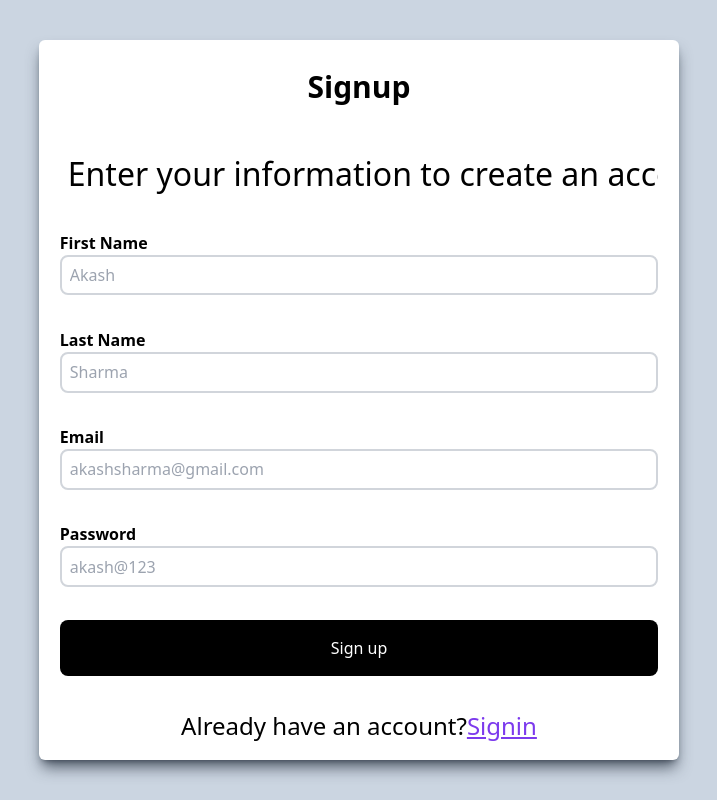
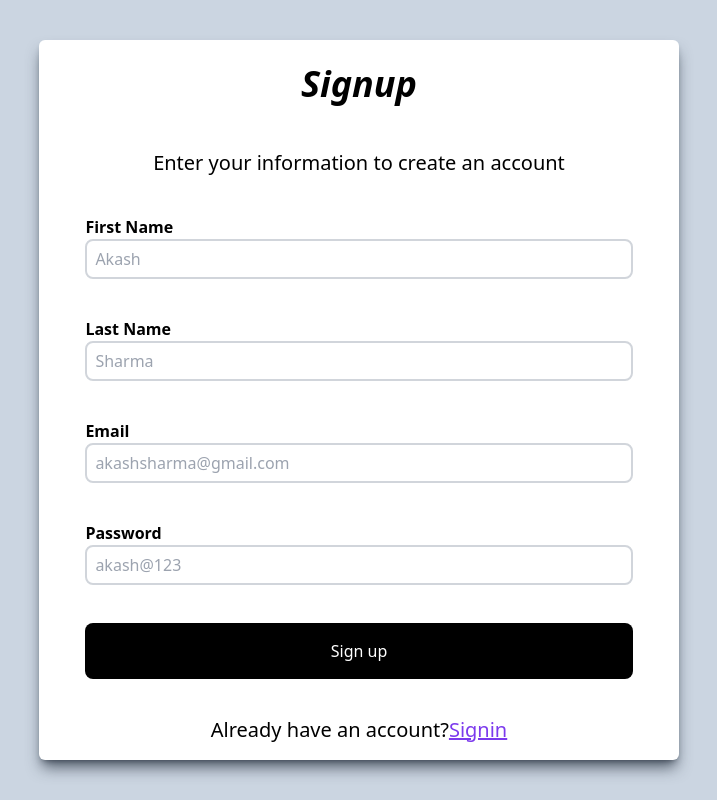
Before and after one commit to aakashsharma003/PaytmWeb, a React (Vite) app in the folder frontend/: page / in a window 1280 px wide. Shown: the whole page, without its empty margins (281-998 px from the left). Built offline with nearby package versions, Linux system fonts and the light colour scheme.

Commit message:
fixing signup & signin page

```diff
--- a/frontend/src/components/BottomWarning.jsx
+++ b/frontend/src/components/BottomWarning.jsx
@@ -2,7 +2,7 @@ import { useNavigate } from "react-router-dom";
 export const BottomWarning = ({ label, renderheading, render }) => {
   const navigate = useNavigate();
   return (
-    <div className="text-[2vh] flex justify-center items-center md:text-[3vh] px-[0.5vw] text-center text-black w-full">
+    <div className="text-lg flex justify-center items-center md:text-xl px-[0.5vw] text-center text-black w-full">
       <div>{label}</div>
       <div
         onClick={() => {
--- a/frontend/src/components/Heading.jsx
+++ b/frontend/src/components/Heading.jsx
@@ -1,6 +1,6 @@
 const Heading = ({ label }) => {
   return (
-    <div className="text-2xl font-semibold px-[1vw] py-[1vw] text-center  md:text-3xl">
+    <div className="text-4xl font-bold px-[1vw] py-[1vh] text-center italic">
       {label}
     </div>
   );
--- a/frontend/src/components/SubHeading.jsx
+++ b/frontend/src/components/SubHeading.jsx
@@ -1,6 +1,6 @@
 export const SubHeading = ({ label }) => {
   return (
-    <div className="text-[2vh] md:text-[4vh] px-[1vh] text-center text-black overflow-hidden whitespace-nowrap">
+    <div className="text-base md:text-xl px-1 text-center text-black overflow-hidden whitespace-nowrap">
       {label}
     </div>
   );
--- a/frontend/src/pages/Signin.jsx
+++ b/frontend/src/pages/Signin.jsx
@@ -49,7 +49,7 @@ const Signin = () => {
           <CircularProgress />
         </Box>
       )}
-      <div className="bg-white rounded-md w-[80vw] h-[60vh] md:h-[70vh] md:w-[60vw] shadow-gray shadow-lg shadow-gray-800/70 px-[3vw] py-[2vh] flex flex-col justify-between ">
+      <div className="bg-white rounded-md w-[90vw]  h-[60vh] md:h-[70vh] md:w-[60vw] shadow-gray shadow-lg shadow-gray-800/70 px-[3vw] py-[2vh] flex flex-col justify-between ">
         <Heading label={"Signin"} />
         <InputBox
           onChange={(e) => {
--- a/frontend/src/pages/Signup.jsx
+++ b/frontend/src/pages/Signup.jsx
@@ -49,7 +49,7 @@ const Signup = () => {
           <CircularProgress />
         </Box>
       )}
-      <div className="bg-white w-[80vw] h-[90vh] md:w-[50vw] md:h-[90vh] md:px-[1vw] md:py-[1vh] px-[4vw] shadow-gray shadow-lg shadow-gray-800/70 rounded-md">
+      <div className="bg-white w-[90vw] h-[90vh] md:w-[50vw] md:h-[90vh] md:px-[3vw] md:py-[1vh] px-[5vw] shadow-gray shadow-lg shadow-gray-800/70 rounded-md">
         <form
           onSubmit={async (e) => {
             e.preventDefault();
```
